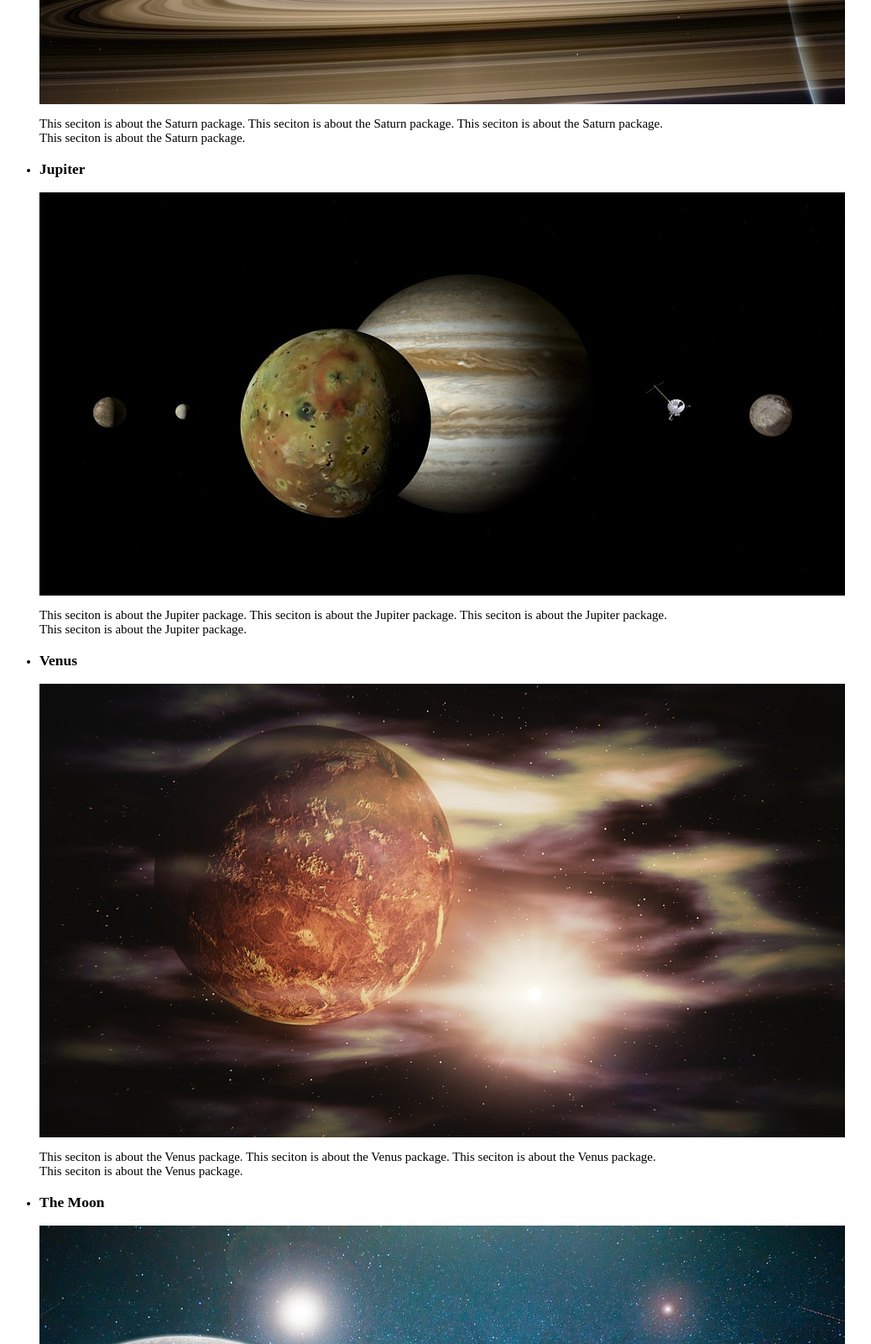
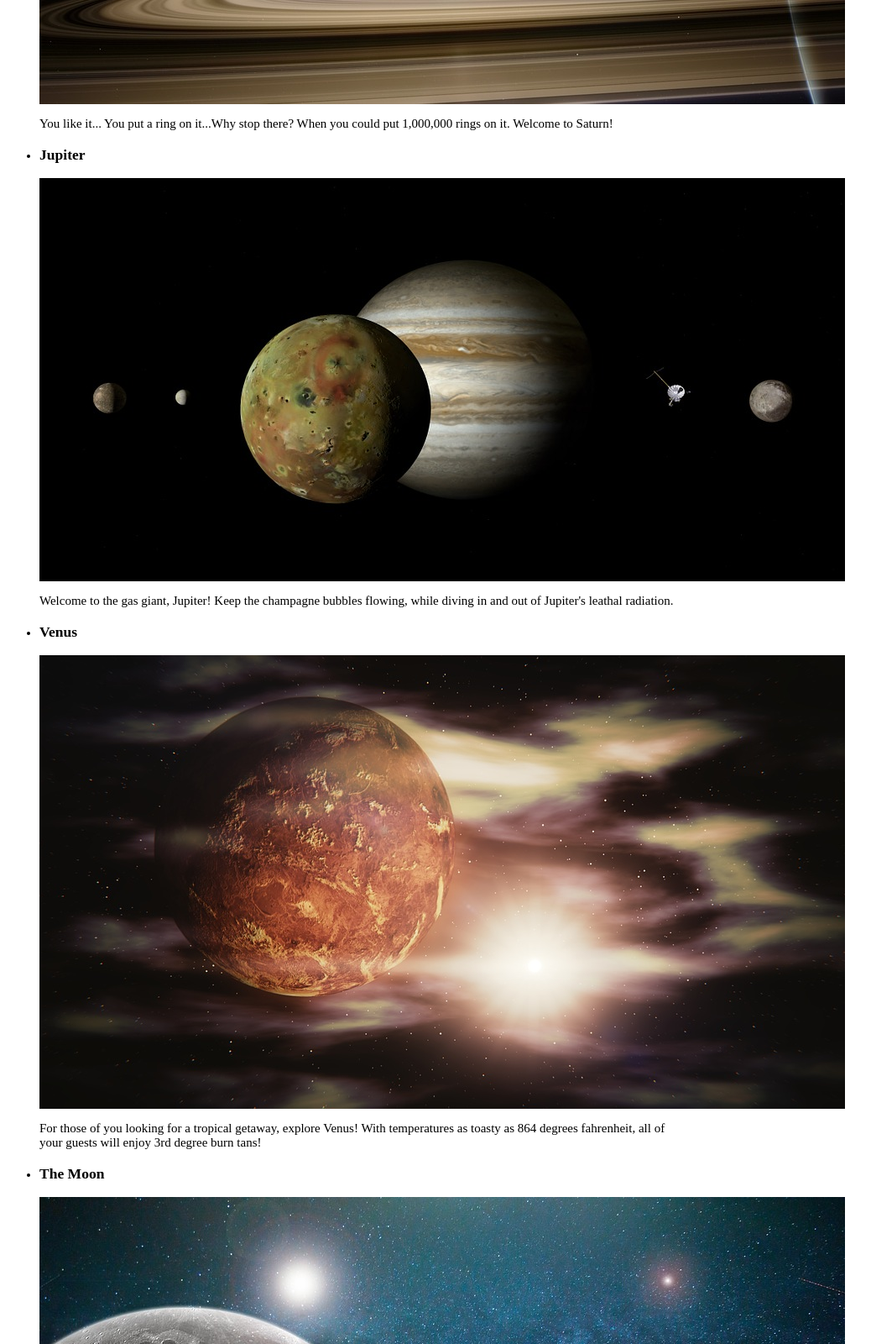
Before and after one commit to lowellabbott/lowellabbott.github.io, a plain HTML site: page packages.html in a window 1280 px wide. Shown: the part 820-2420 px from the top of the page at 84% size, without its empty margins (1-1039 px from the left). Drawn offline with Linux system fonts and the light colour scheme.

Commit message:
updated location descriptions

```diff
--- a/packages.html
+++ b/packages.html
@@ -25,7 +25,7 @@
             <h3>Saturn</h3>
           <article>
            <img src="saturn.jpg">
-            <p> This seciton is about the Saturn package. This seciton is about the Saturn package. This seciton is about the Saturn package. This seciton is about the Saturn package.
+            <p> You like it... You put a ring on it...Why stop there? When you could put 1,000,000 rings on it. Welcome to Saturn!
             </p>
           </article>
           </li>
@@ -33,7 +33,7 @@
             <h3>Jupiter</h3>
           <article>
            <img src="jupiter.jpg">
-            <p> This seciton is about the Jupiter package. This seciton is about the Jupiter package. This seciton is about the Jupiter package. This seciton is about the Jupiter package.
+            <p> Welcome to the gas giant, Jupiter! Keep the champagne bubbles flowing, while diving in and out of Jupiter's leathal radiation.
             </p>
           </article>
           </li>
@@ -41,7 +41,7 @@
             <h3>Venus</h3>
           <article>
            <img src="venus.jpg">
-            <p> This seciton is about the Venus package. This seciton is about the Venus package. This seciton is about the Venus package. This seciton is about the Venus package.
+            <p> For those of you looking for a tropical getaway, explore Venus! With temperatures as toasty as 864 degrees fahrenheit, all of your guests will enjoy 3rd degree burn tans!
             </p>
           </article>
           </li>
@@ -49,7 +49,7 @@
             <h3>The Moon</h3>
           <article>
            <img src="moon.jpg">
-            <p> This seciton is about the Moon package. This seciton is about the Moon package. This seciton is about the Moon package. This seciton is about the Moon package.
+            <p> For those of you looking for a destination a little closer to home, swing by the Moon! Eat all the cheese you wish and never gain weight!
             </p>
           </article>
           </li>
```
